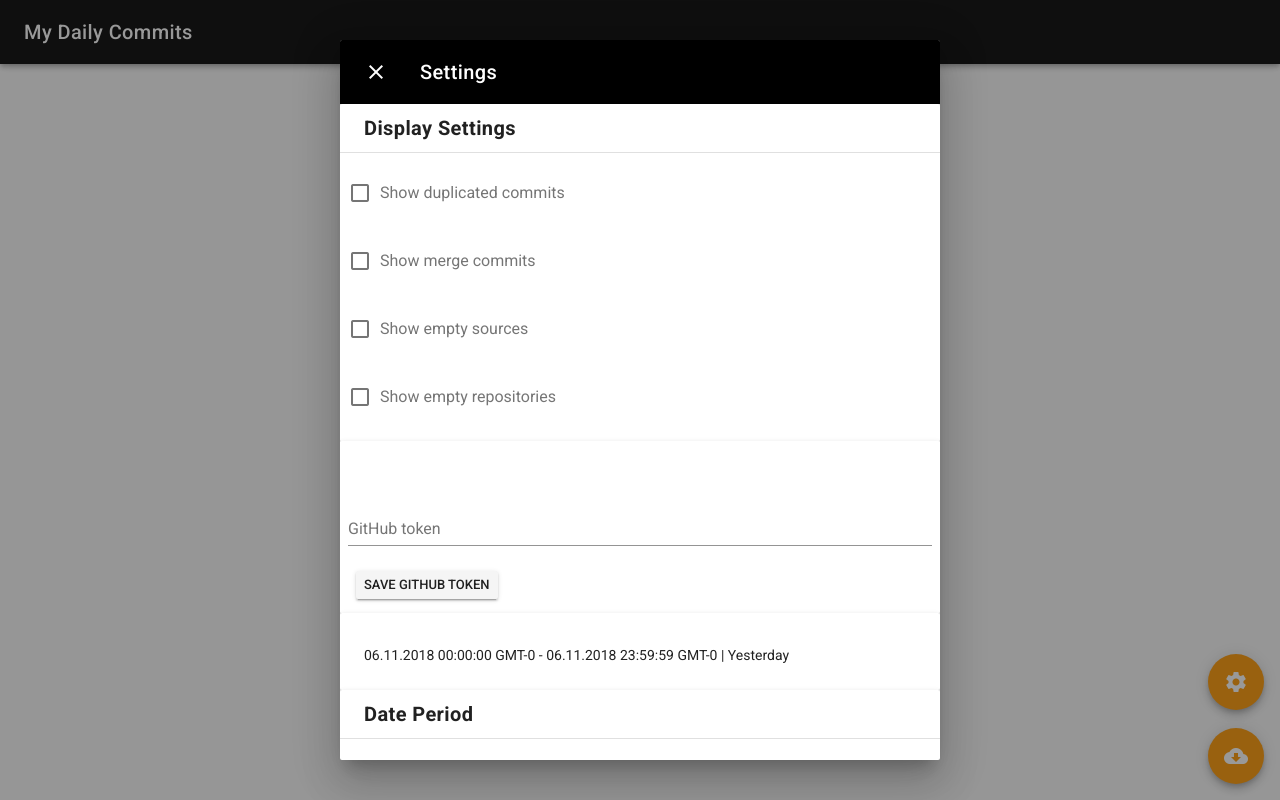
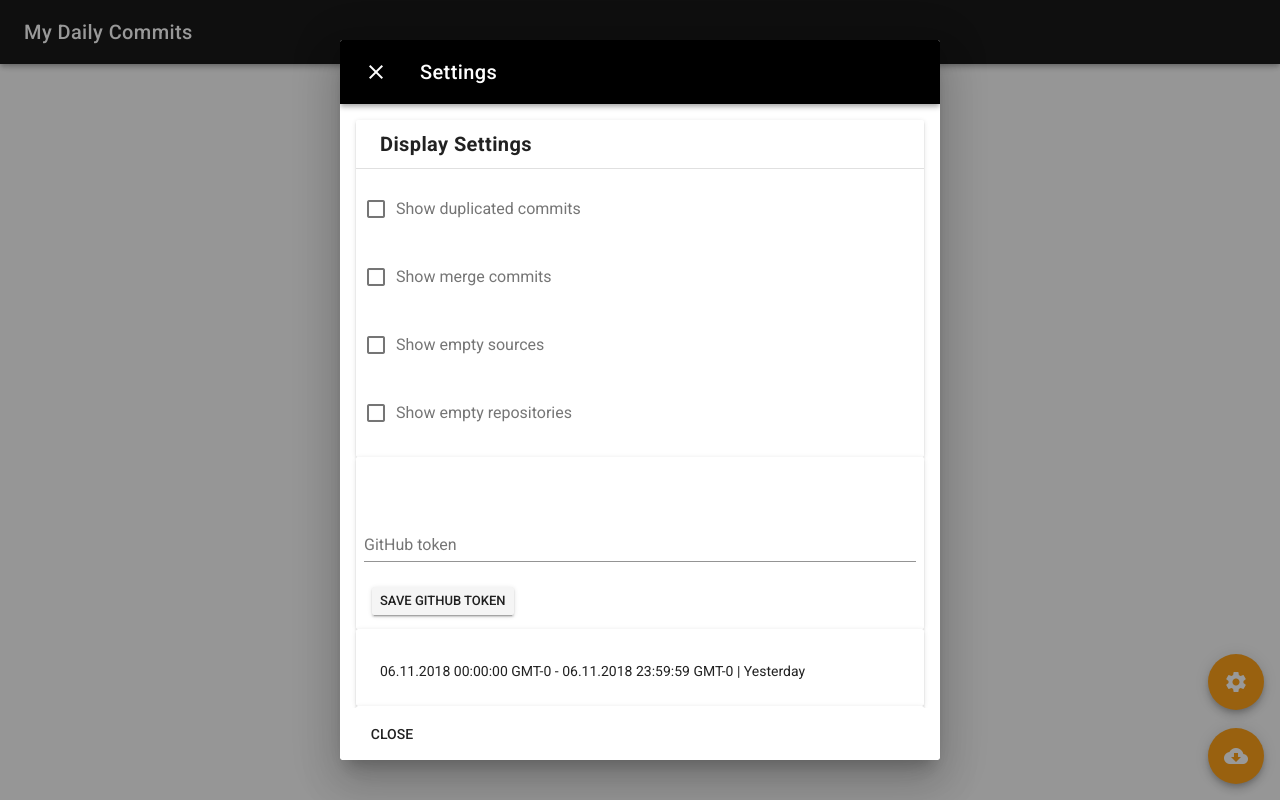
Before and after one commit to diceRollSix/my-daily-commits, a Vue app: page / in a window 1280 px wide. Both pictures are taken after a click on the button "settings". Built offline with nearby package versions, Linux system fonts and the light colour scheme.

Commit message:
Fix date. Add settings close button

```diff
--- a/src/components/AppSettings.vue
+++ b/src/components/AppSettings.vue
@@ -2,6 +2,7 @@
     <v-dialog
             v-model="appSettingsDialog"
             max-width="600px"
+            scrollable
     >
         <v-fab-transition
                 slot="activator"
@@ -27,12 +28,16 @@
                 <v-toolbar-title>Settings</v-toolbar-title>
             </v-toolbar>
 
-            <div>
+            <v-card-text>
                 <display-settings/>
                 <token/>
                 <since-until-date/>
                 <choose-date-type/>
-            </div>
+            </v-card-text>
+
+            <v-card-actions>
+                <v-btn flat @click="appSettingsDialog = false">Close</v-btn>
+            </v-card-actions>
 
         </v-card>
     </v-dialog>
--- a/src/main.js
+++ b/src/main.js
@@ -31,7 +31,7 @@ Vue.filter('shortDate', function (dateTimeString) {
     const date = new Date(dateTimeString);
 
     const dayDiff = (new Date()).getDate() - date.getDate();
-    if (dayDiff > 1) {
+    if (dayDiff >= 1) {
         return dayDiff + ' day' + (dayDiff === 1 ? '' : 's') + ' ago';
     }
 
```
